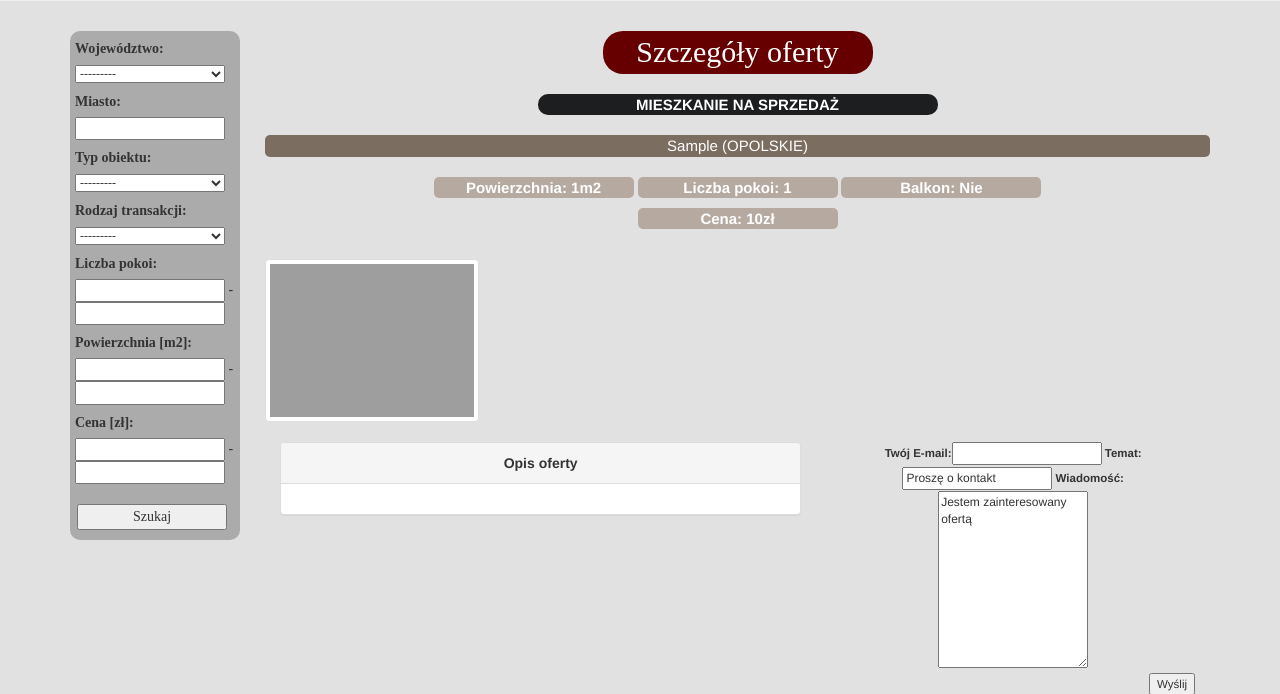
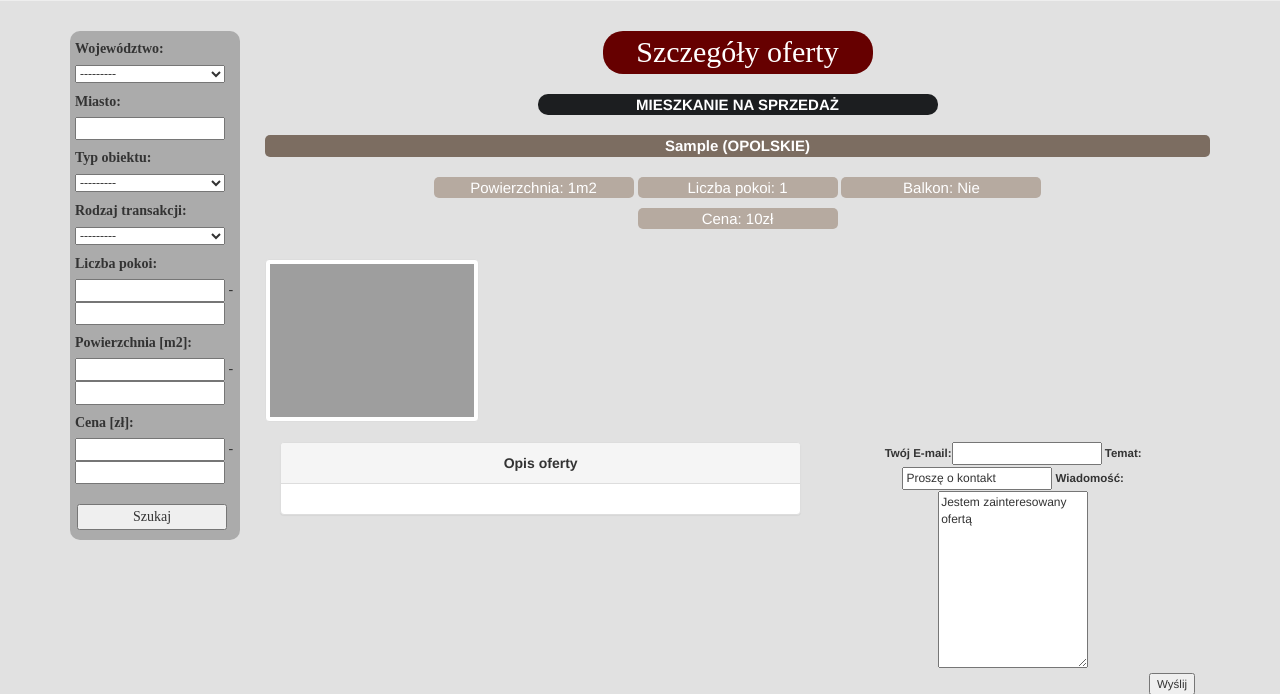
Before and after one commit to brojd/cardom_MySQL, a Django app: page /details/1/ in a window 1280 px wide. Shown: the part 438-1132 px from the top of the page. Run offline with Django 3.2, Linux system fonts and the light colour scheme; tables that the repository leaves empty hold one stand-in row (values such as "Sample post"); parts of the project's set-up code (start-up, migrations or seed data) failed here and were passed over; some libraries are stand-ins or nearby versions; grey boxes are pictures that could not be loaded.

Commit message:
change font weight on offer_details page

```diff
--- a/static/cardom/css/offer_details.css
+++ b/static/cardom/css/offer_details.css
@@ -50,7 +50,7 @@
     border-radius: 5px;
     color: white;
     font-size: 15px;
-    font-weight: 600
+    font-weight: 550
 }
 
 #send_button {
--- a/templates/cardom/offer_details.html
+++ b/templates/cardom/offer_details.html
@@ -11,7 +11,7 @@
 <div class="title">Szczegóły oferty</div></br>
 
             <div class="intro"><strong>{{offer.object}} na {{offer.get_rent_display}}</strong></div></br>
-            <div class="city">{{offer.location}} ({{offer.province}})</div></br>
+            <div class="city"><strong>{{offer.location}} ({{offer.province}})</strong></div></br>
             <div class="parameters">
                 <p>Powierzchnia: {{offer.area}}m2</p>
                 <p>Liczba pokoi: {{offer.rooms_no}}</p>
```
